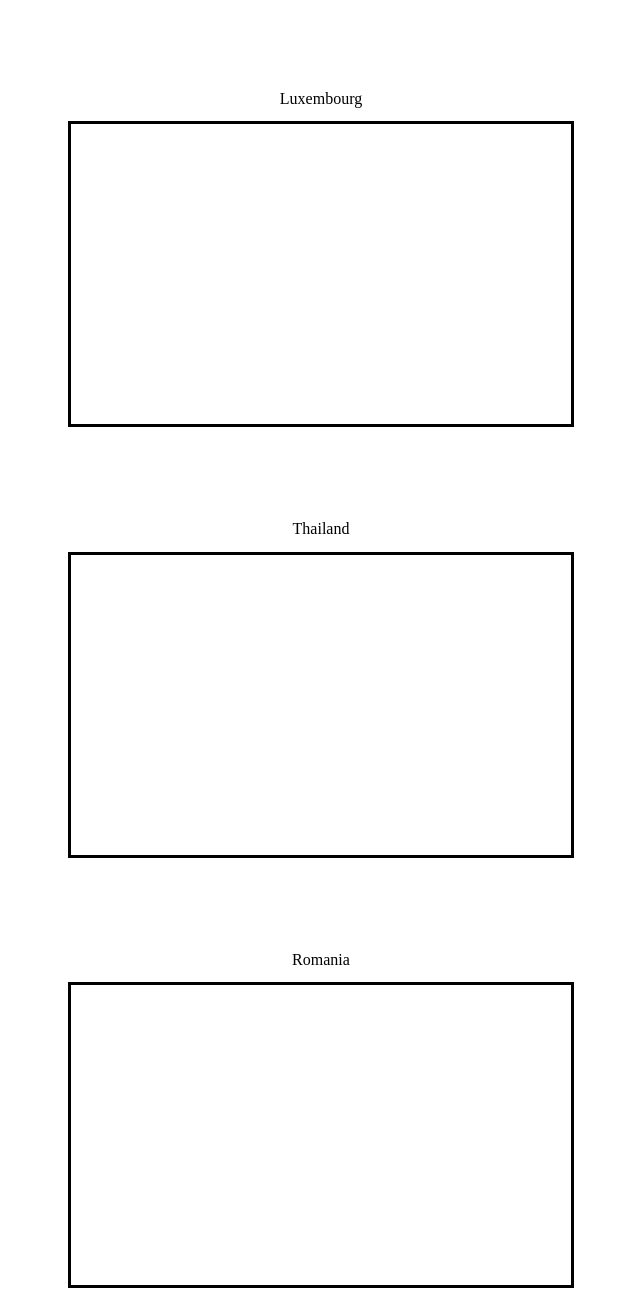
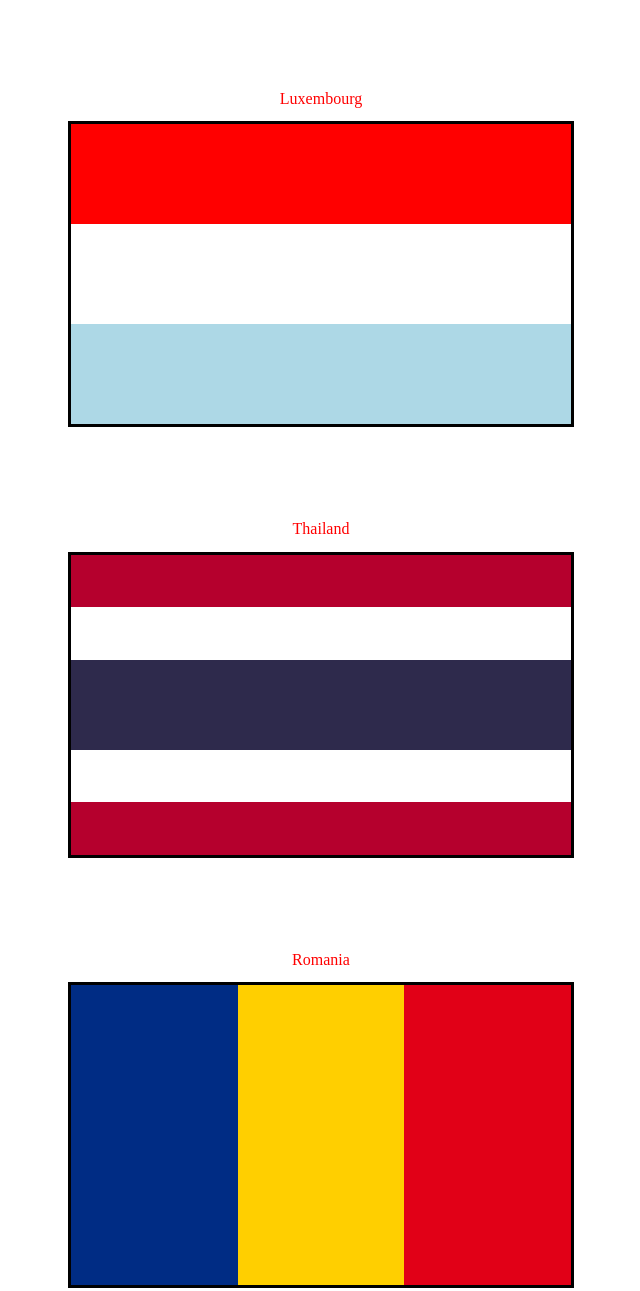
Before and after one commit to fullstack-decal-fa22/hw2-justschen, a plain HTML site: page index.html in a window 1280 px wide. Shown: the part 509-1800 px from the top of the page, without its empty margins (319-959 px from the left). Drawn offline with Linux system fonts and the light colour scheme.

Commit message:
finished

```diff
--- a/index.html
+++ b/index.html
@@ -29,27 +29,31 @@
 
     <h2 class="label">Thailand</h2>
     <div class="flag">
-      <div class="thailand-red"></div>
-      <div class="thailand-white"></div>
-      <div class="thailand-blue"></div>
-      <div class="thailand-white"></div>
-      <div class="thailand-red"></div>
+      <div class="thailand-red narrow"></div>
+      <div class="thailand-white narrow"></div>
+      <div class="thailand-blue wide"></div>
+      <div class="thailand-white narrow"></div>
+      <div class="thailand-red narrow"></div>
     </div>
 
     <h2 class="label">Romania</h2>
-    <div class="flag" style="">
-      <!-- insert flag here -->
+    <div class="flag" style="display: flex; flex-direction: row;">
+      <div class="romania-blue threehoriz"></div>
+      <div class="romania-yellow threehoriz"></div>
+      <div class="romania-red threehoriz"></div>
     </div>
 
     <h2 class="label">Mexico</h2>
-    <div class="flag">
-      <!-- insert flag here -->
+    <div class="flag" style="display: flex">
+      <div class="mexico-green threehoriz"></div>
+      <img class="mexico-img" src="eagle.png" alt="eagle"/>
+      <div class="mexico-red threehoriz"></div>
     </div>
 
     <h2>Margin</h2>
     <div class="margin-container">
-      <div class="flag"></div>
-      <div class="flag"></div>
+      <div class="flag flag1"></div>
+      <div class="flag flag2"></div>
     </div>
 
     <h2>Padding</h2>
--- a/styles.css
+++ b/styles.css
@@ -32,6 +32,7 @@ h2 {
 }
 
 .threevert {
+  height: 33.3%;
 }
 
 .threehoriz {
@@ -55,6 +56,15 @@ h2 {
   top: 50px;
 }
 
+.label {
+  color: red;
+}
+
+.label:hover {
+  color: green;
+  font-size: larger;
+}
+
 /* Colors */
 
 /* QUESTION 1 */
@@ -75,7 +85,7 @@ h2 {
   background-color: blue;
 }
 
-.lightblue {
+.light-blue {
   background-color: lightblue;
 }
 
@@ -91,18 +101,29 @@ h2 {
   background-color: #000;
 }
 
+.red {
+  background-color: red;
+}
+
+#white {
+  background-color: white;
+}
+
 /* BEGIN QUESTION 2 */
 
 .thailand-red {
   /* TODO */
+  background-color: #B5002D;
 }
 
 .thailand-white {
   /* TODO */
+  background-color: white;
 }
 
 .thailand-blue {
   /* TODO */
+  background-color: #2E2A4C;
 }
 
 /* END QUESTION 2 */
@@ -130,6 +151,8 @@ h2 {
 
 .mexico-img {
   /* TODO */
+  align-self: center;
+  width: 33.3%;
 }
 
 .mexico-red {
@@ -144,17 +167,23 @@ h2 {
   margin-bottom: 5rem;
   display: flex;
   justify-content: center;
+  padding-left: 10px;
+  padding-right: 10px;
 }
 
 /* For margin practice */
 .flag1 {
   background-color: red;
   /* TODO */
+  display: flex;
+  margin-right: 5px;
 }
 
 .flag2 {
   background-color: blue;
   /* TODO */
+  display: flex;
+  margin-left: 5px;
 }
 /* For padding practice */
 .padding-container {
```
